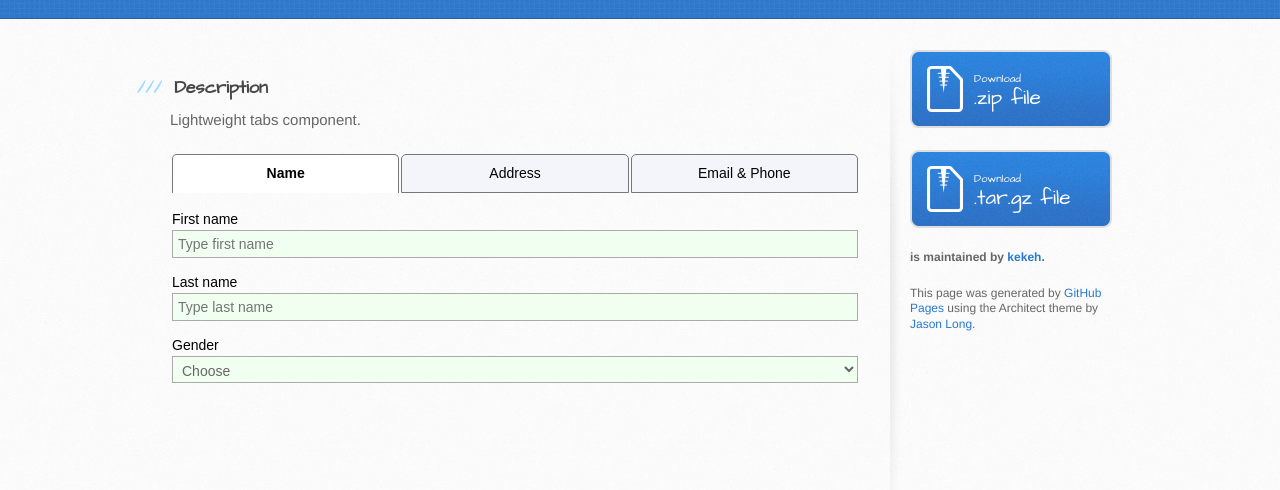
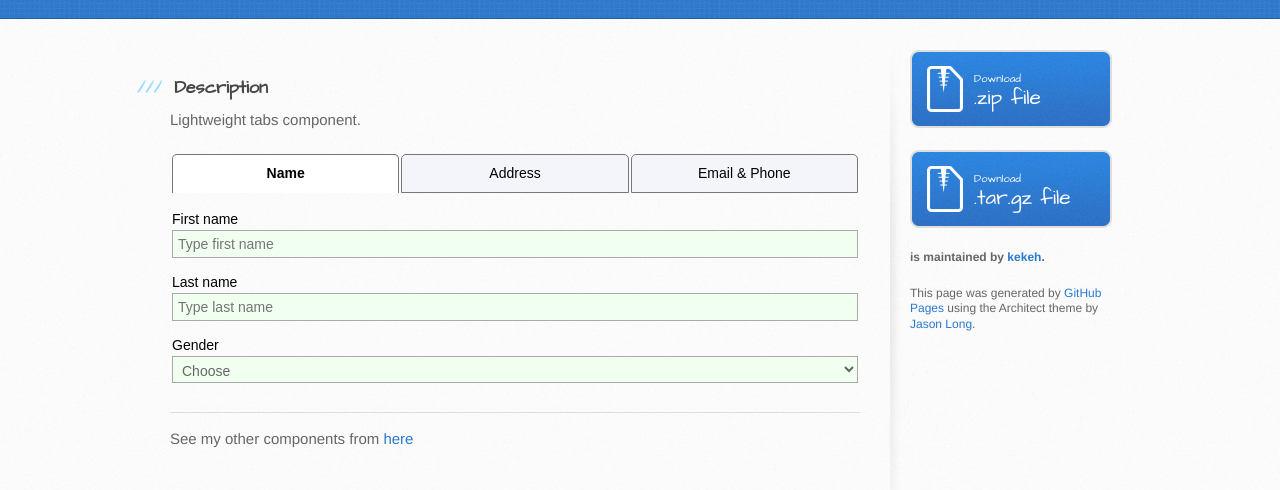
Before and after one commit to kekeh/vstabs, a plain HTML site: page index.html in a window 1280 px wide. Shown: the part 182-672 px from the top of the page. Drawn offline with nearby package versions, Linux system fonts and the light colour scheme.

Commit message:
Added link to all demos.

```diff
--- a/index.html
+++ b/index.html
@@ -75,6 +75,12 @@
                     </vstabpage>
 
                 </vstabs>
+
+                <hr/>
+
+                <p>See my other components from <a id="otherdemoslink" class="anchor"
+                                                   href="http://kekeh.github.io/index.html"
+                                                   target="_blank" aria-hidden="true">here</a></p>
             </div>
 
         </section>
```
